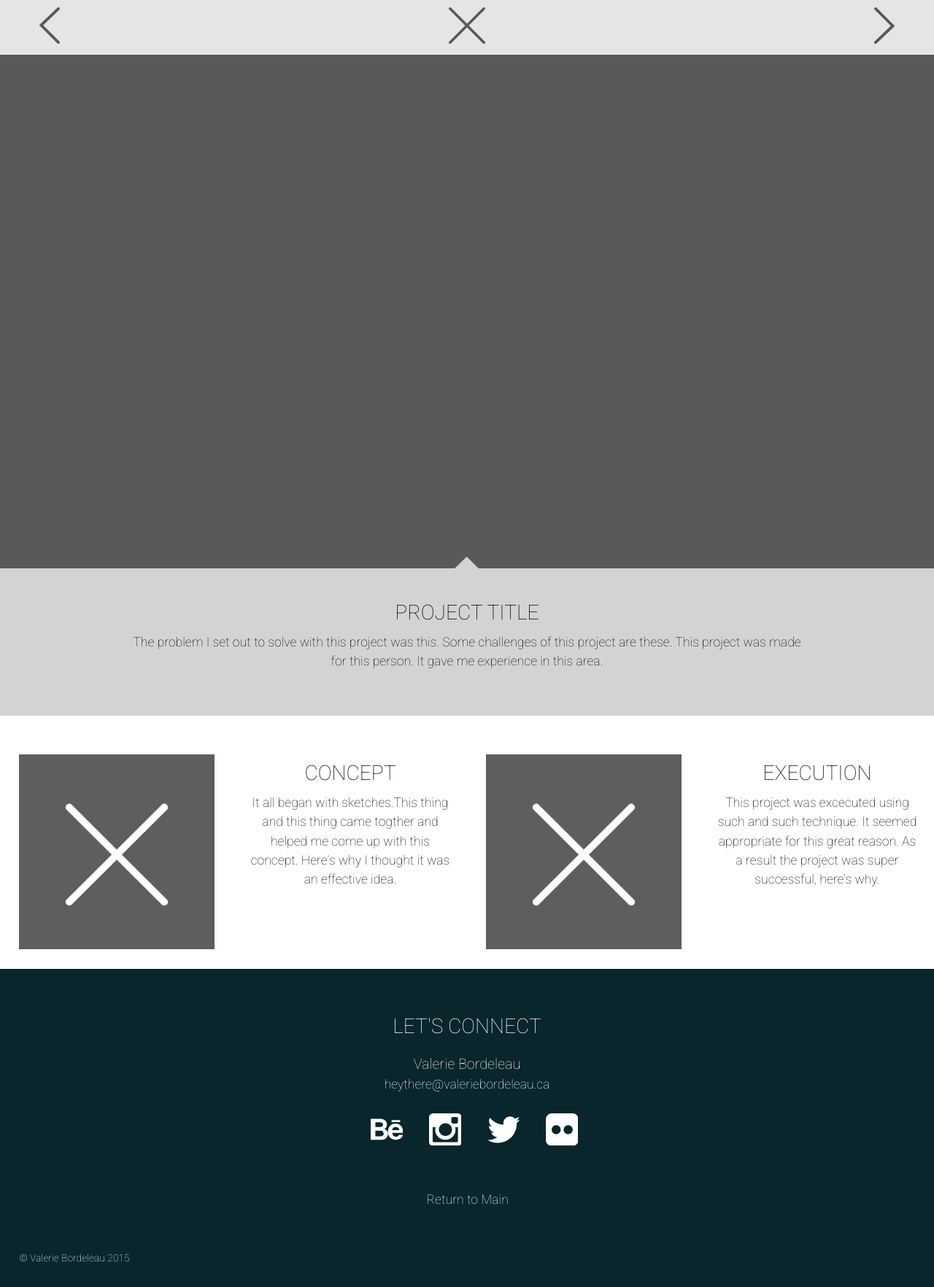
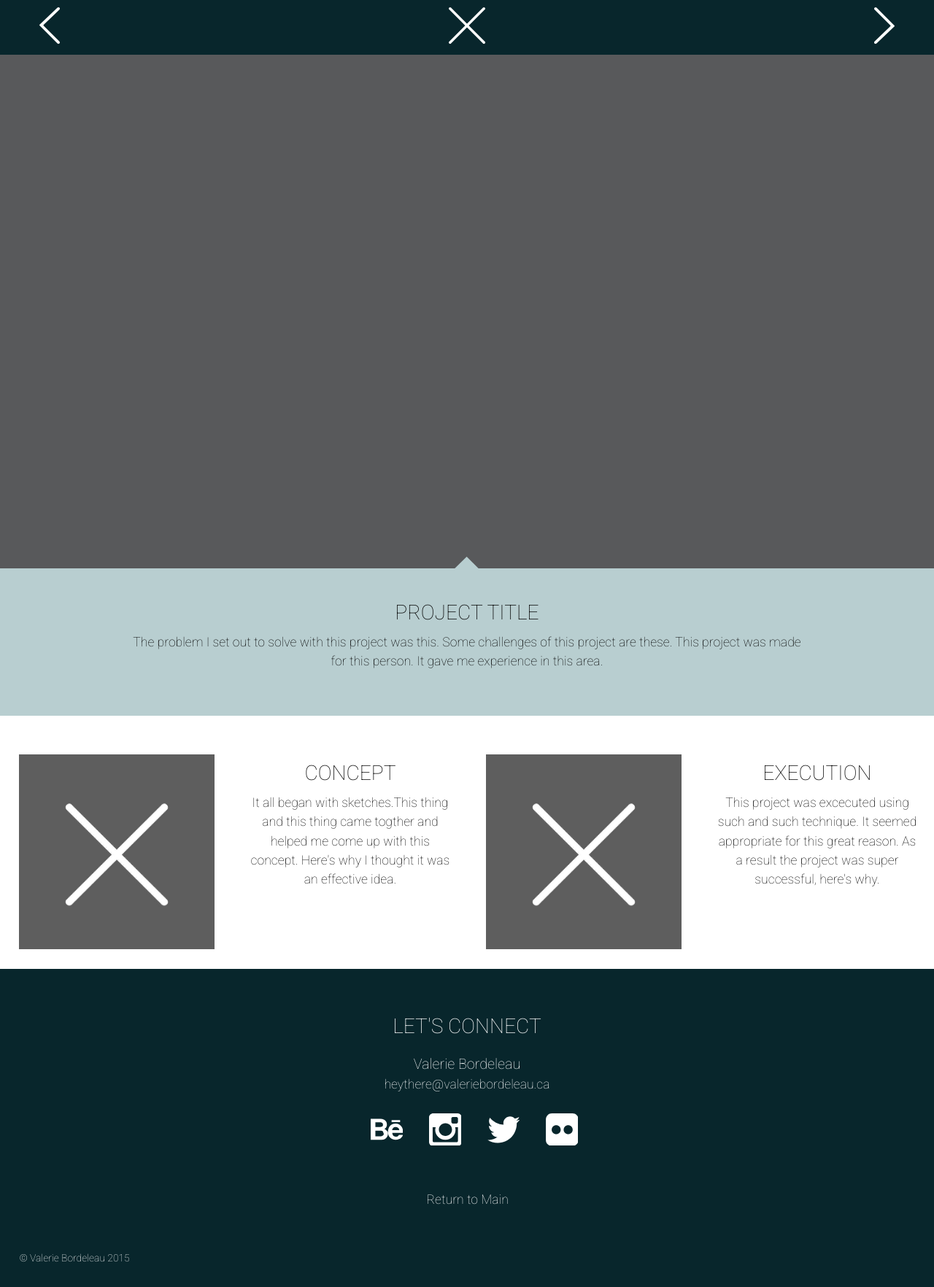
Before and after one commit to valeriebordeleau/portfolio-valerie-bordeleau, a Jekyll site: the page built from project-1.html, in a window 1280 px wide. Shown: the whole page at 73% size. Built offline with Jekyll 4.4.1, drawn with Linux system fonts in a browser that asks for light colours.

Commit message:
colouring project page

```diff
--- a/css/general.css
+++ b/css/general.css
@@ -175,7 +175,7 @@ a:focus {
 .portfolio {
     background-color: rgba(188, 190, 192, 0.3);
     padding: 8em 0em 0em;
-    color: #58595B;
+    fill:#7EA8AD;
 }
 
 .img-hover {
@@ -205,6 +205,7 @@ a:focus {
     background-color: #B8CED0;
     padding: 6em 2em;
     height:19em;
+    color:
 }
 
 .bio-img {
@@ -272,7 +273,7 @@ a:focus {
 }
 
 .p-overview {
-    background-color:#D3D3D3;
+    background-color:#B8CED0;
     padding: 2em;
     margin: 0;
 }
@@ -284,14 +285,14 @@ a:focus {
 }
 
 .p-nav-bar {
-    background-color:rgba(188, 190, 192, .4);
+    background-color:rgba(8, 38, 44, 1);
     height: 75px;
     box-shadow: 0px 2px 20px rgba(35, 31, 32, 0.1);
 }
 
 .close {
     height: 58px;
-    fill:#58595B;
+    fill:white;
     position: absolute;
     top: 10px;
     left: calc(50% - 25px);
@@ -299,12 +300,12 @@ a:focus {
 }
 
 .close:hover {
-    opacity: .5;
+    fill:#7EA8AD;
 }
 
 .previous {
     height: 58px;
-    fill:#58595B;
+    fill:white;
     position: absolute;
     top: 10px;
     left: calc(5% - 10px);
@@ -312,12 +313,12 @@ a:focus {
 }
 
 .previous:hover {
-    opacity: .5;
+    fill:#7EA8AD;
 }
 
 .next {
     height: 58px;
-    fill:#58595B;
+    fill:white;
     position: absolute;
     top: 10px;
     right: calc(5% - 10px);
@@ -325,7 +326,7 @@ a:focus {
 }
 
 .next:hover {
-    opacity: .5;
+    fill:#7EA8AD;
 }
 
 /* PROJECT STYLES END */
```
Also changed, not shown: artwork/notch-h-b.svg, artwork/notch-h.svg, artwork/notch.svg.
